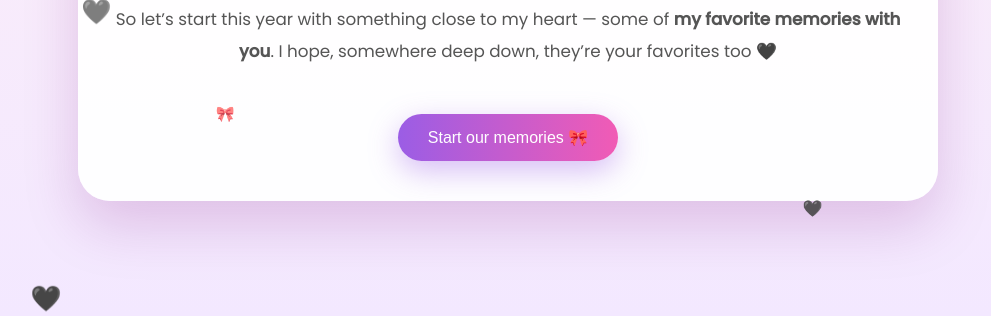
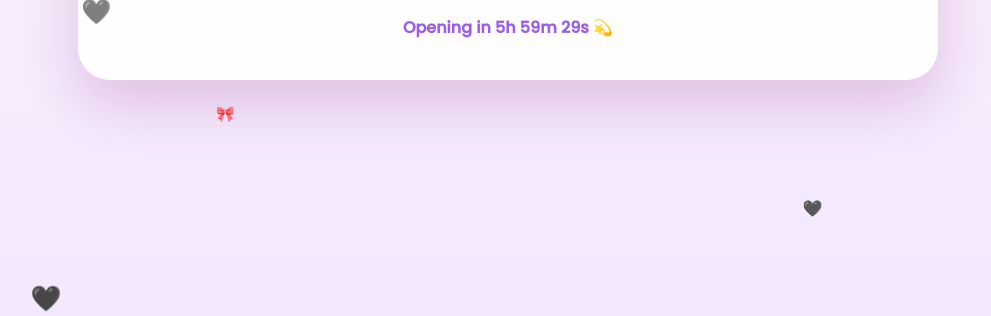
Before and after one commit to rahulr-del/happynewyear, a plain HTML site: page index.html in a window 1280 px wide. Shown: the part 484-800 px from the top of the page, without its empty margins (132-1123 px from the left). Drawn offline with Linux system fonts and the light colour scheme.

Commit message:
Update index.html

```diff
--- a/index.html
+++ b/index.html
@@ -224,7 +224,7 @@
 
   <script>
     document.addEventListener('DOMContentLoaded', () => {
-      const DEV_BYPASS = true; // 🔓 DEV MODE: set to false before sending
+      const DEV_BYPASS = false; // 🔓 DEV MODE: set to false before sending
       const memories = [
         { media: { type: 'video', src: 'media/memory1.mp4' }, text: 'the sm concert lets start with this the starting of our beautiful jorney, this day was so diabolical all perfect we almost all day together,, you held my hand for the first time i was amazed , my heart raced a little , you took me out of the croud and then you fell almost fell on me my heart beat got faster like omg how on earth this miracle happend but then i saw ohhh fuck you are unconsious ... but yeah it was perfect . i still remember when i was standing next to you ans we were looking at out reflection in the window I so much wantd to put my hand on your waist butt ahh i was so nervous ... I LOVEE YOU MY BABYY s'},
         { media: { type: 'video', src: 'media/memory2.mp4' }, text: 'this was the first time i bought someone in my life a rose , and I remember i forgot to give it to you before exam , i wanted to make your day by giving you it before exam so that your exam will go good . I remember how hesitant i was to give it to you i waws nervous if you would accept it or not but whenyou saw it you were smiling ahh that feeling o my god it was amazing . then you sent a snap, you posted that on story ohh i cant even explain to you how good i felt i litteraly jumped out of my bed and danced out of happines when i say your story then i recorded it . I LOVE YOU SO MUUUCH MY BABY.' },
```
